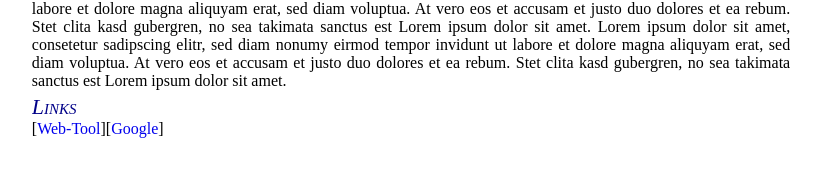
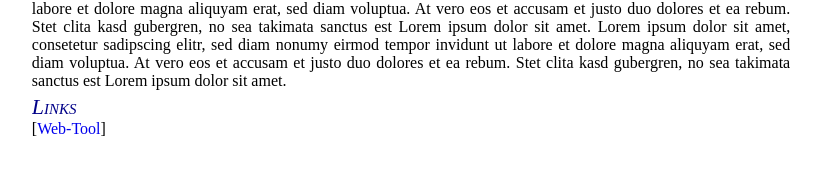
Before and after one commit to sfb-trr191/sfb-trr191.github.io, a website: page project/3-torus-flowvis-tool.html in a window 1280 px wide. Shown: the part 482-658 px from the top of the page, without its empty margins (229-1050 px from the left). Drawn offline with Linux system fonts and the light colour scheme.

Commit message:
removed test link

```diff
--- a/project/3-torus-flowvis-tool.html
+++ b/project/3-torus-flowvis-tool.html
@@ -29,7 +29,7 @@
                     </div>
                 <h2>Links</h1>
                     <div class="detail_links">
-                        [<a href="https://sfb-trr191.github.io/3-torus-flowvis-tool/">Web-Tool</a>][<a href="https://google.com">Google</a>]
+                        [<a href="https://sfb-trr191.github.io/3-torus-flowvis-tool/">Web-Tool</a>]
                     </div>
 
             </div>
--- a/source/3-torus-flowvis-tool/config.xml
+++ b/source/3-torus-flowvis-tool/config.xml
@@ -14,6 +14,5 @@
     </images>
     <links>
         <link name="Web-Tool" href="https://sfb-trr191.github.io/3-torus-flowvis-tool/"/>
-        <link name="Google" href="https://google.com"/>
     </links>
 </root>
```
